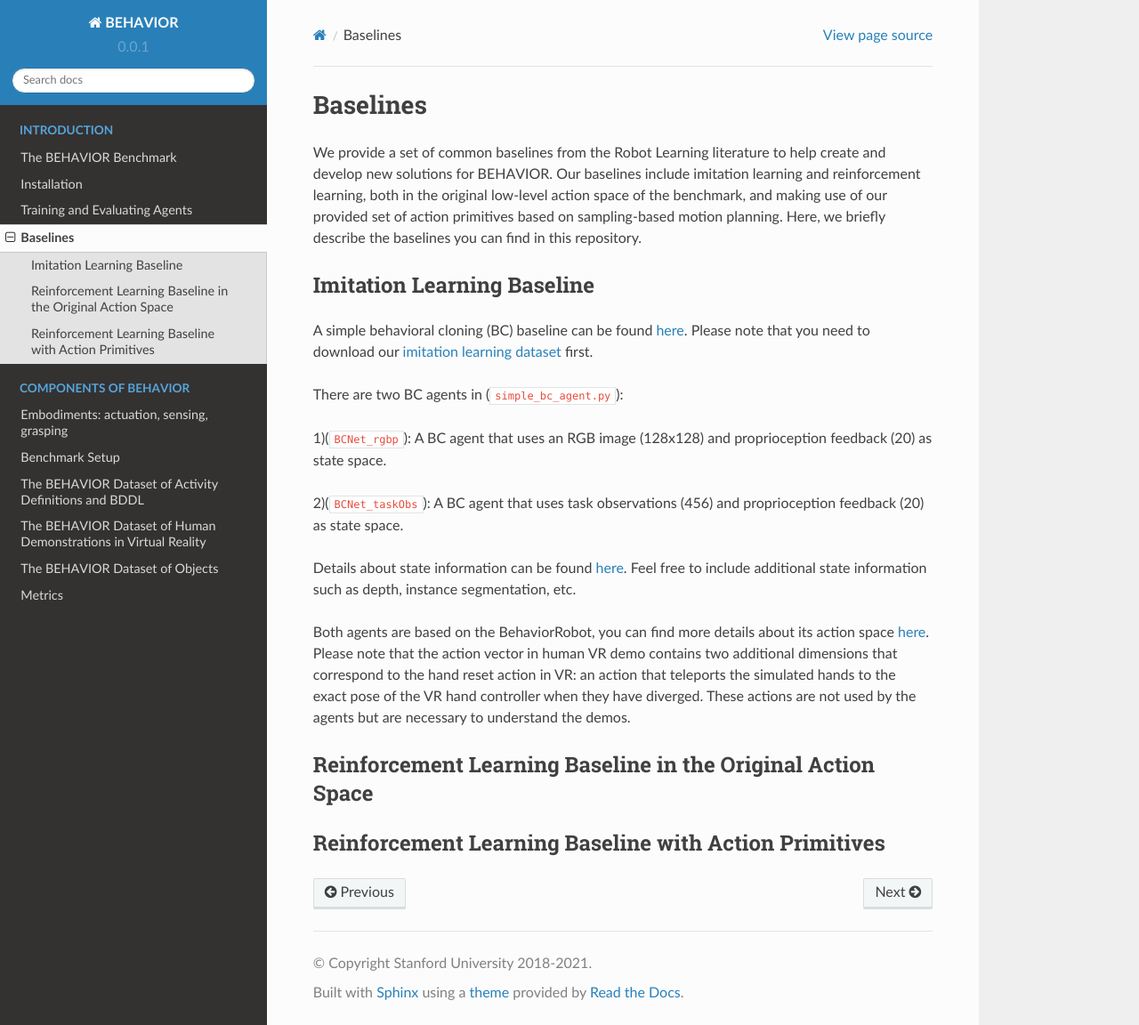
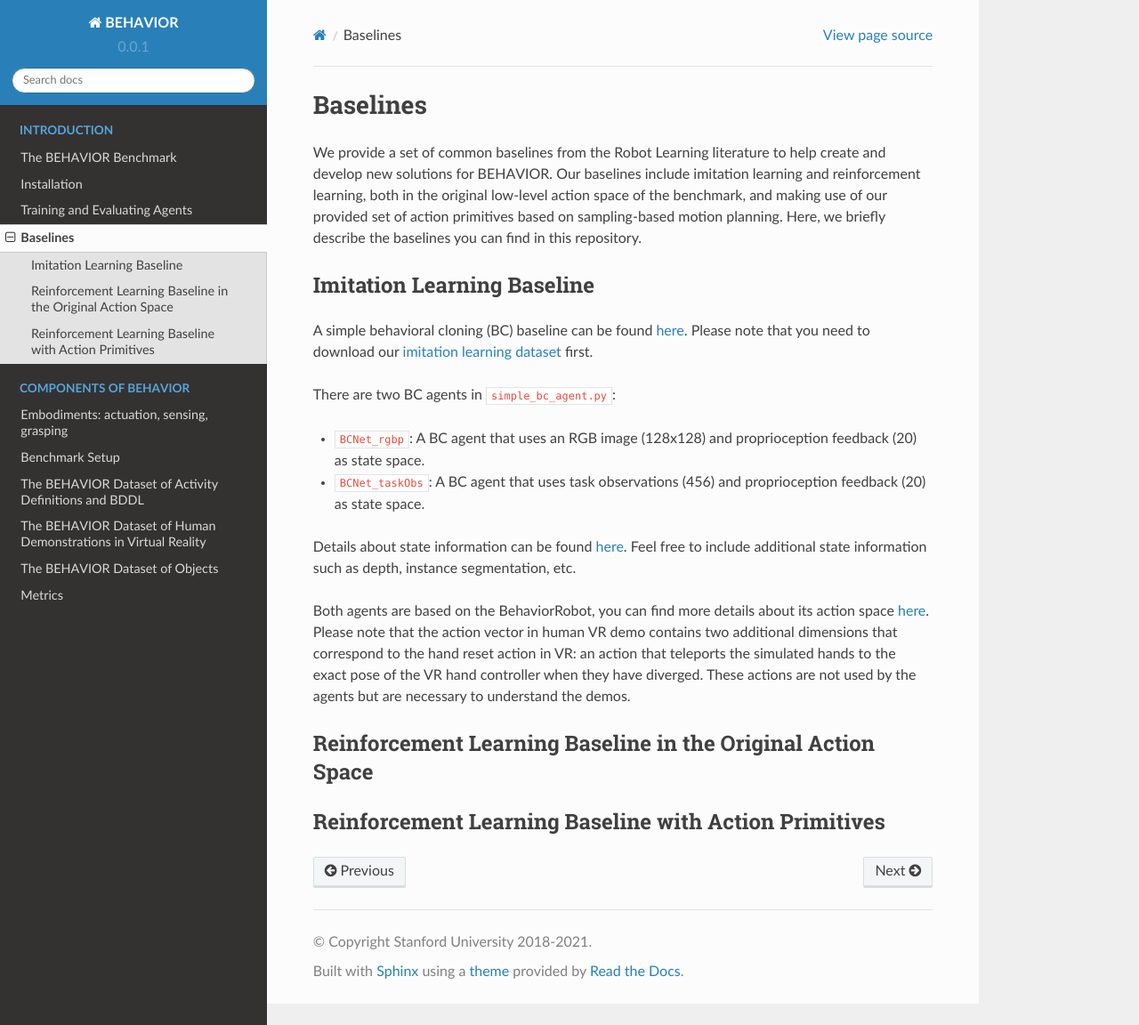
Before and after one commit to StanfordVL/behavior, a Sphinx documentation site: the page built from docs/baselines.md, in a window 1280 px wide and 1152 px high. Shown: the whole window at 89% size. Built offline with Sphinx 7.4.7 and the Read the Docs theme 2.0.0, drawn with Linux system fonts in a browser that asks for light colours; pages that are not in the unit, such as notebooks, are missing from menus.

Commit message:
Update baselines.md

```diff
--- a/docs/baselines.md
+++ b/docs/baselines.md
@@ -8,11 +8,9 @@ Here, we briefly describe the baselines you can find in this repository.
 A simple behavioral cloning (BC) baseline can be found [here](https://github.com/StanfordVL/behavior-baselines/tree/main/behavior_baselines/behavioral_cloning).
 Please note that you need to download our [imitation learning dataset](https://behavior.stanford.edu/vr-demos) first.
 
-There are two BC agents in (`simple_bc_agent.py`):
-
-1)(`BCNet_rgbp`): A BC agent that uses an RGB image (128x128) and proprioception feedback (20) as state space.
-
-2)(`BCNet_taskObs`): A BC agent that uses task observations (456) and proprioception feedback (20) as state space.
+There are two BC agents in `simple_bc_agent.py`:
+- `BCNet_rgbp`: A BC agent that uses an RGB image (128x128) and proprioception feedback (20) as state space.
+- `BCNet_taskObs`: A BC agent that uses task observations (456) and proprioception feedback (20) as state space.
 
 Details about state information can be found [here](https://stanfordvl.github.io/behavior/vr_demos.html). Feel free to include additional state information such as depth, instance segmentation, etc.
 
```
